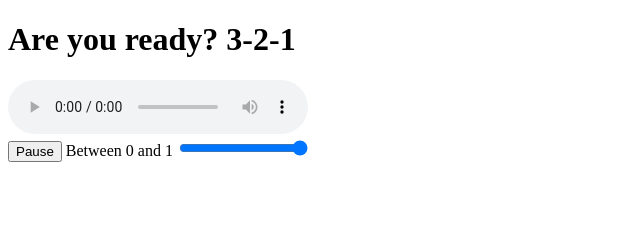
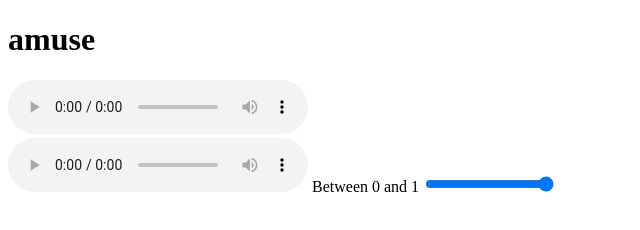
Before and after one commit to AlcinaW/js-music-mixer, a plain HTML site: page public/index.html in a window 1280 px wide. Shown: the whole page, without its empty margins (0-640 px from the left). Drawn offline with Linux system fonts and the light colour scheme.

Commit message:
Rearranging folder

```diff
--- a/public/index.html
+++ b/public/index.html
@@ -4,22 +4,29 @@
 	<title>JS Music Mixer Project</title>
 </head>
 <body>
-	<h1>Are you ready? 3-2-1</h1>
+	<h1>amuse</h1>
 
 	<div class "music-mixer">
 		<!-- AUDIO CLIP -->
 		<audio id="audioClip" controls autoplay loop>
 
 		<!-- The Voyage by Audionautix is licensed under a Creative Commons Attribution license (https://creativecommons.org/licenses/by/4.0/) Artist: http://audionautix.com/ VIA Youtube Audio Library -->
-	  	<!-- <source src="Saberftn.ogg" type="audio/ogg"> -->
-	  	<!-- hide original audio item? -->
+
 	  		<source src="media/The_Voyage.mp3" type="audio/mpeg">
 				Your browser does not support the audio element.
 		</audio>
 
 		<br>
+
+		<audio id="audioClip" controls autoplay loop>
+
+	  		<source src="media/Fly_Inverted_Past_a_Jenny.mp3" type="audio/mpeg">
+				Your browser does not support the audio element.
+		</audio>
+
+
 		<!-- Write in seperate pause button -->
-		<input onclick="swapText();playPause()" type="button" value="Pause" id="playPauseButton"></input>
+		<!--<input onclick="swapText();playPause()" type="button" value="Pause" id="playPauseButton"></input> -->
 
 		<!-- SLIDER START -->
 		<label for="slider-range">Between 0 and 1</label>
--- a/public/js/app.js
+++ b/public/js/app.js
@@ -9,7 +9,7 @@ function init() {
     context,
     [
       '../media/The_Voyage.mp3',
-      '../media/Every_Step.mp3',
+      '../media/Fly_Inverted_Past_a_Jenny.mp3',
     ],
     finishedLoading
     );
@@ -29,47 +29,3 @@ function finishedLoading(bufferList) {
   source1.start(0);
   source2.start(0);
 }
-
-
-
-
-
-
-
-
-
-
-
-
-// var audioClip = document.getElementById("audioClip");
-// var audioVolume = document.getElementById("audioVolume");
-// var playButton = document.getElementById("playPauseButton");
-
-//volume test
-// function outputUpdate(vol) {
-//     document.querySelector('#audioVolume').value = vol;
-// }
-
-// binds audio volume to slider input
-// function slideVolume() {
-//     audioClip.volume = audioVolume.value;
-// }
-
-// button that lets you play or pause the audio
-// function playPause() {
-//     if (audioClip.paused) {
-//     	audioClip.play();
-//     } else {
-//         audioClip.pause();
-//     }
-// }
-
-//button text swaps when pressed
-// function swapText() {
-//     if (playButton.value === "Pause") {
-//     	playButton.value = "Play";
-//     }
-//     else {
-//     	playButton.value = "Pause";
-//     }
-// }
```
Also changed, not shown: exercises/threeJS-exercises/1_creatingascene/1_creatingascene.html (renamed from threeJS-exercises/1_creatingascene/1_creatingascene.html), exercises/threeJS-exercises/1_creatingascene/js/three.min.js (renamed from threeJS-exercises/1_creatingascene/js/three.min.js), exercises/threeJS-exercises/2_WebGLWithThreejsBasics/css/style.css (renamed from threeJS-exercises/2_WebGLWithThreejsBasics/css/style.css), exercises/threeJS-exercises/2_WebGLWithThreejsBasics/index.html (renamed from threeJS-exercises/2_WebGLWithThreejsBasics/index.html), exercises/threeJS-exercises/2_WebGLWithThreejsBasics/js/main.js (renamed from threeJS-exercises/2_WebGLWithThreejsBasics/js/main.js), exercises/threeJS-exercises/2_WebGLWithThreejsBasics/js/three.min.js (renamed from threeJS-exercises/2_WebGLWithThreejsBasics/js/three.min.js), exercises/threeJS-exercises/3_learningthreejs/index.html (renamed from threeJS-exercises/3_learningthreejs/index.html), exercises/threeJS-exercises/three.min.js (renamed from threeJS-exercises/three.min.js).
